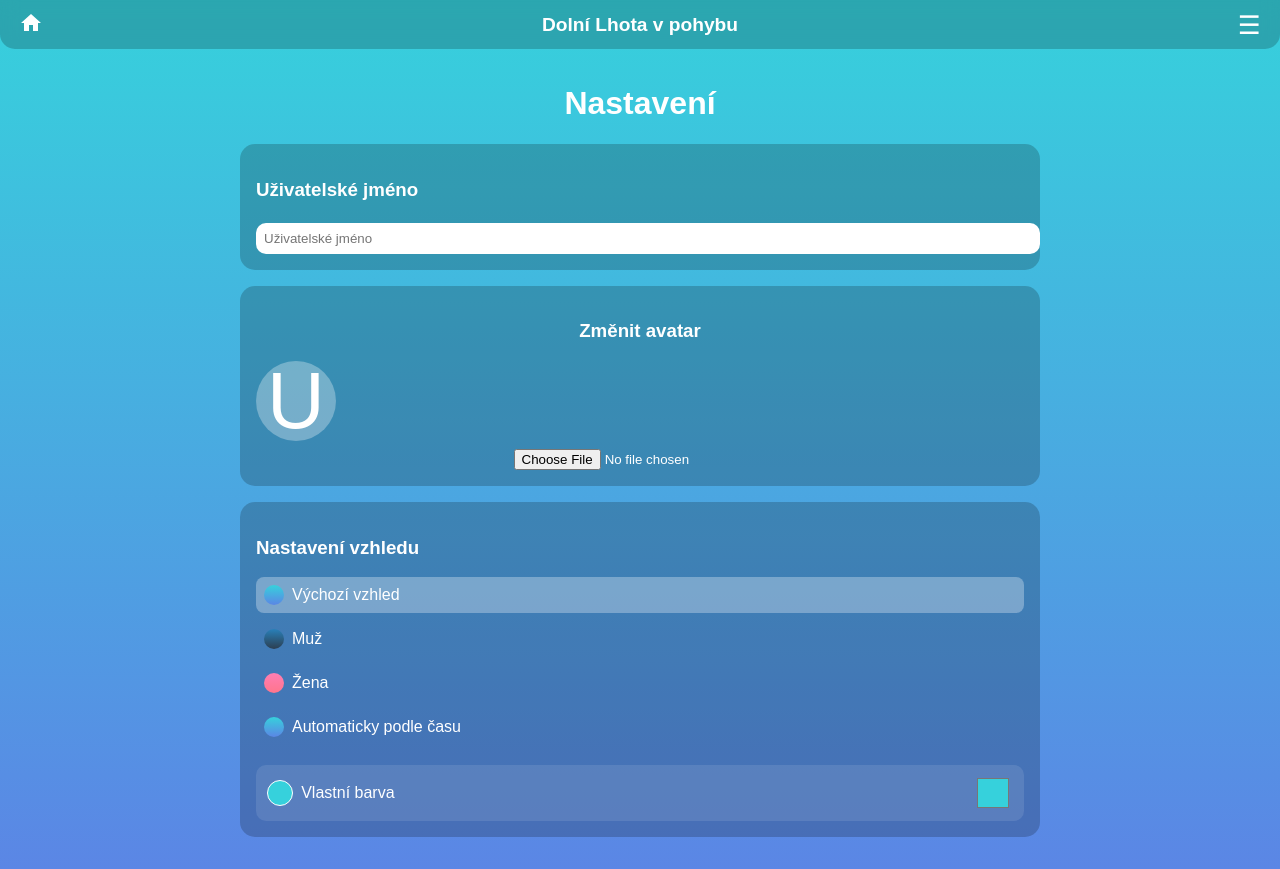
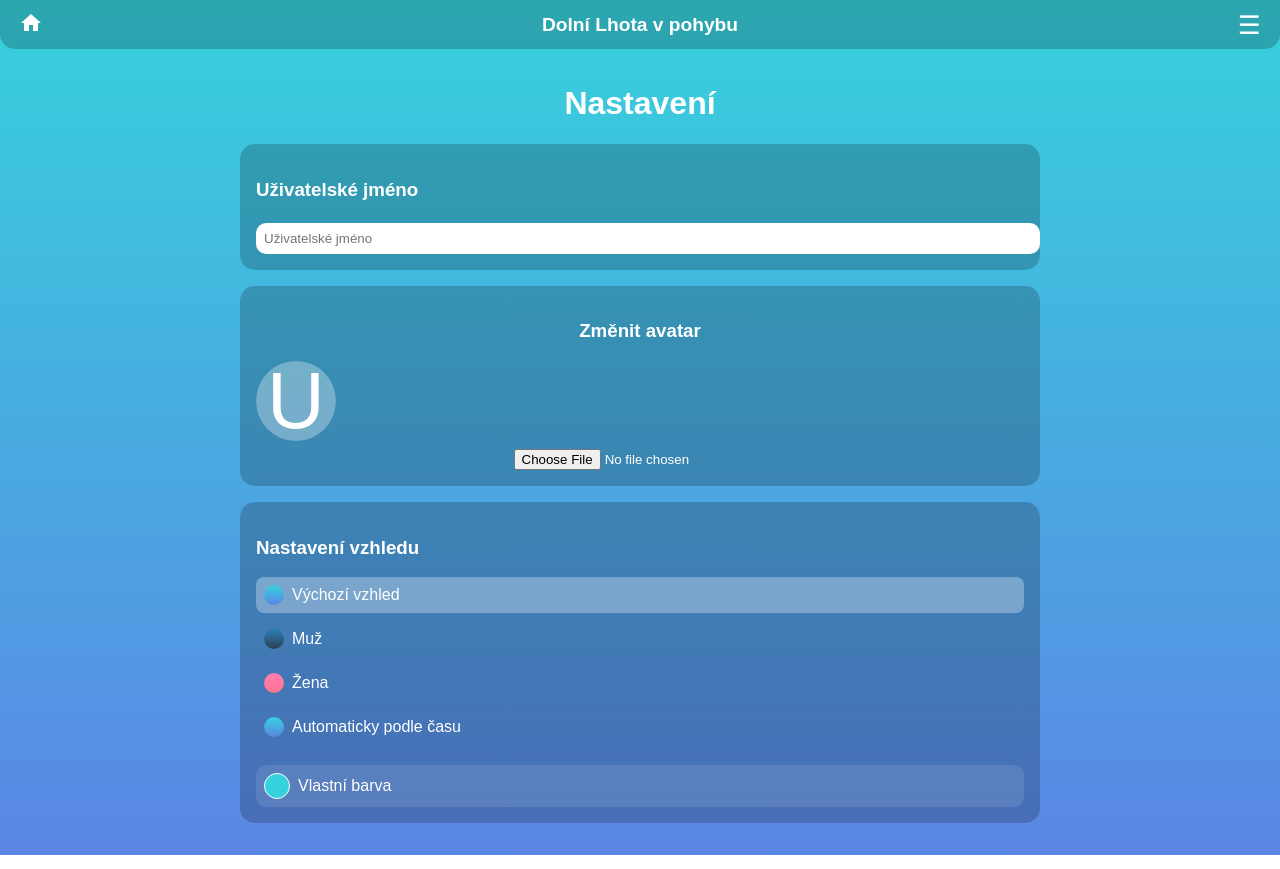
Before and after one commit to igelithromada/run-challange, a Next.js app: page /settings in a window 1280 px wide. Built offline with nearby package versions, Linux system fonts and the light colour scheme; no server answers; the database is empty; sample sign-in values are in the browser's storage.

Commit message:
Update page.tsx

```diff
--- a/app/settings/page.tsx
+++ b/app/settings/page.tsx
@@ -19,6 +19,7 @@ export default function SettingsPage() {
   const [file, setFile] = useState<File | null>(null);
   const [theme, setTheme] = useState("default");
   const [customColor, setCustomColor] = useState("#36D1DC");
+  const [showColorPicker, setShowColorPicker] = useState(false);
 
   const router = useRouter();
 
@@ -37,7 +38,6 @@ export default function SettingsPage() {
           setCustomColor(data.customColor || "#36D1DC");
           applyTheme(data.theme || "default", data.customColor || "#36D1DC");
         } else {
-          // Pokud dokument neexistuje, vytvoří se výchozí
           const initialData = {
             id: user.uid,
             email: user.email || "",
@@ -172,35 +172,42 @@ export default function SettingsPage() {
             <ThemeItem color="linear-gradient(180deg, #ff7eb3, #ff758c)" active={theme === "woman"} onClick={() => handleThemeChange("woman")} text="Žena" />
             <ThemeItem color="linear-gradient(180deg, #36D1DC, #5B86E5)" active={theme === "auto"} onClick={() => handleThemeChange("auto")} text="Automaticky podle času" />
 
-            <div style={{
+            <div
+              style={{
+                marginTop: "0.7rem",
+                background: "rgba(255,255,255,0.1)",
+                borderRadius: "10px",
+                padding: "0.5rem"
+              }}
+            >
+              <div onClick={() => { setShowColorPicker(!showColorPicker); setTheme("custom"); }} style={{
                 display: "flex",
                 alignItems: "center",
                 justifyContent: "space-between",
-              marginTop: "0.7rem",
-              padding: "0.5rem 0.7rem",
-              background: "rgba(255,255,255,0.1)",
-              borderRadius: "10px"
+                cursor: "pointer"
               }}>
-              <label htmlFor="customColor" style={{ display: "flex", alignItems: "center", gap: "0.5rem", cursor: "pointer" }}>
+                <label style={{ display: "flex", alignItems: "center", gap: "0.5rem" }}>
                   <div style={{
                     width: "24px", height: "24px", borderRadius: "50%",
                     background: customColor, border: "1px solid white"
                   }}></div>
                   <span>Vlastní barva</span>
                 </label>
+              </div>
+              {showColorPicker && (
                 <input
-                id="customColor"
                   type="color"
                   value={customColor}
                   onChange={handleCustomColorChange}
                   style={{
-                  width: "40px",
-                  height: "40px",
+                    width: "100%",
+                    height: "60px",
+                    marginTop: "0.5rem",
                     border: "none",
-                  borderRadius: "8px",
-                  background: "none"
+                    borderRadius: "10px"
                   }}
                 />
+              )}
             </div>
           </div>
         </div>
```
Lines whose indentation alone changed are shown as unchanged.
